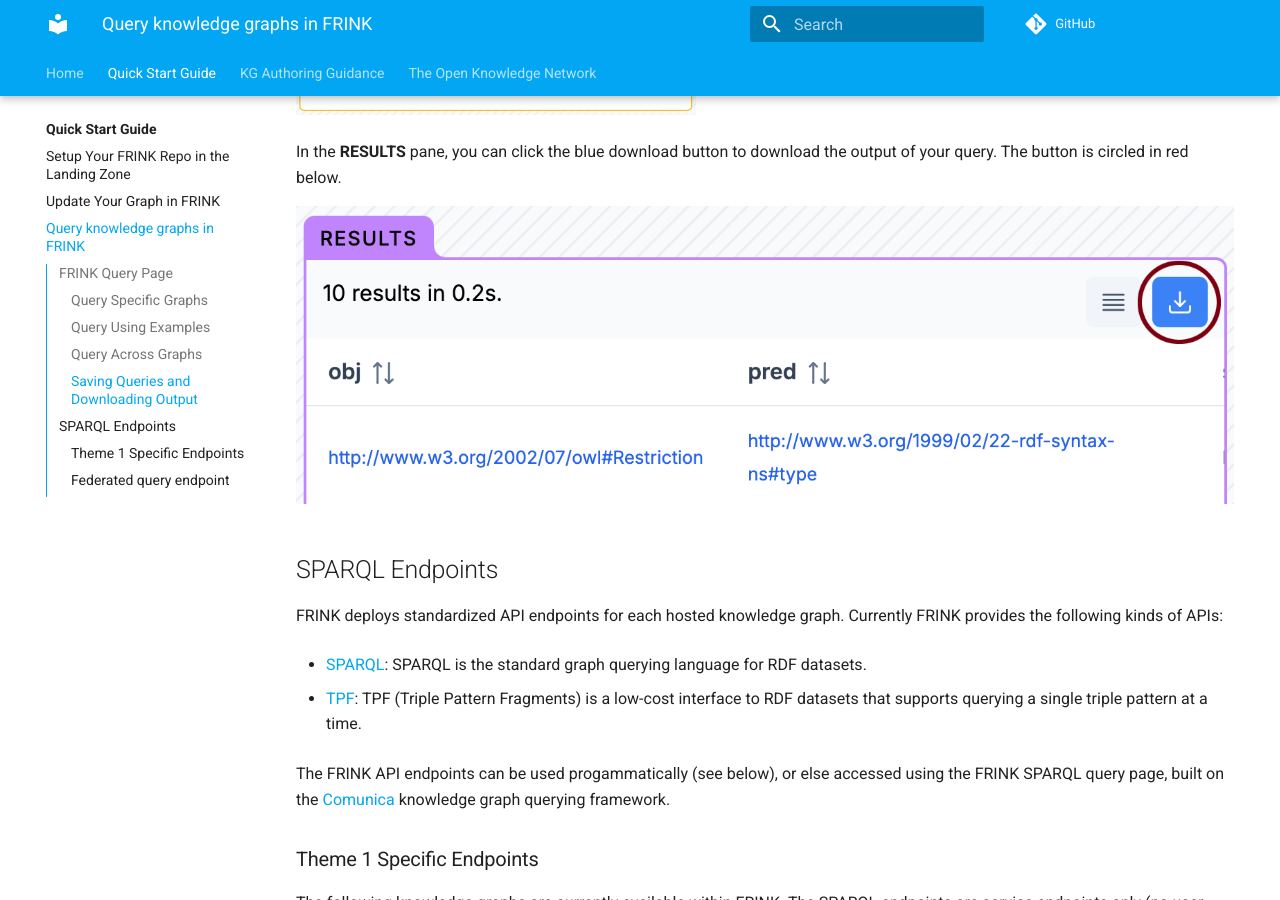
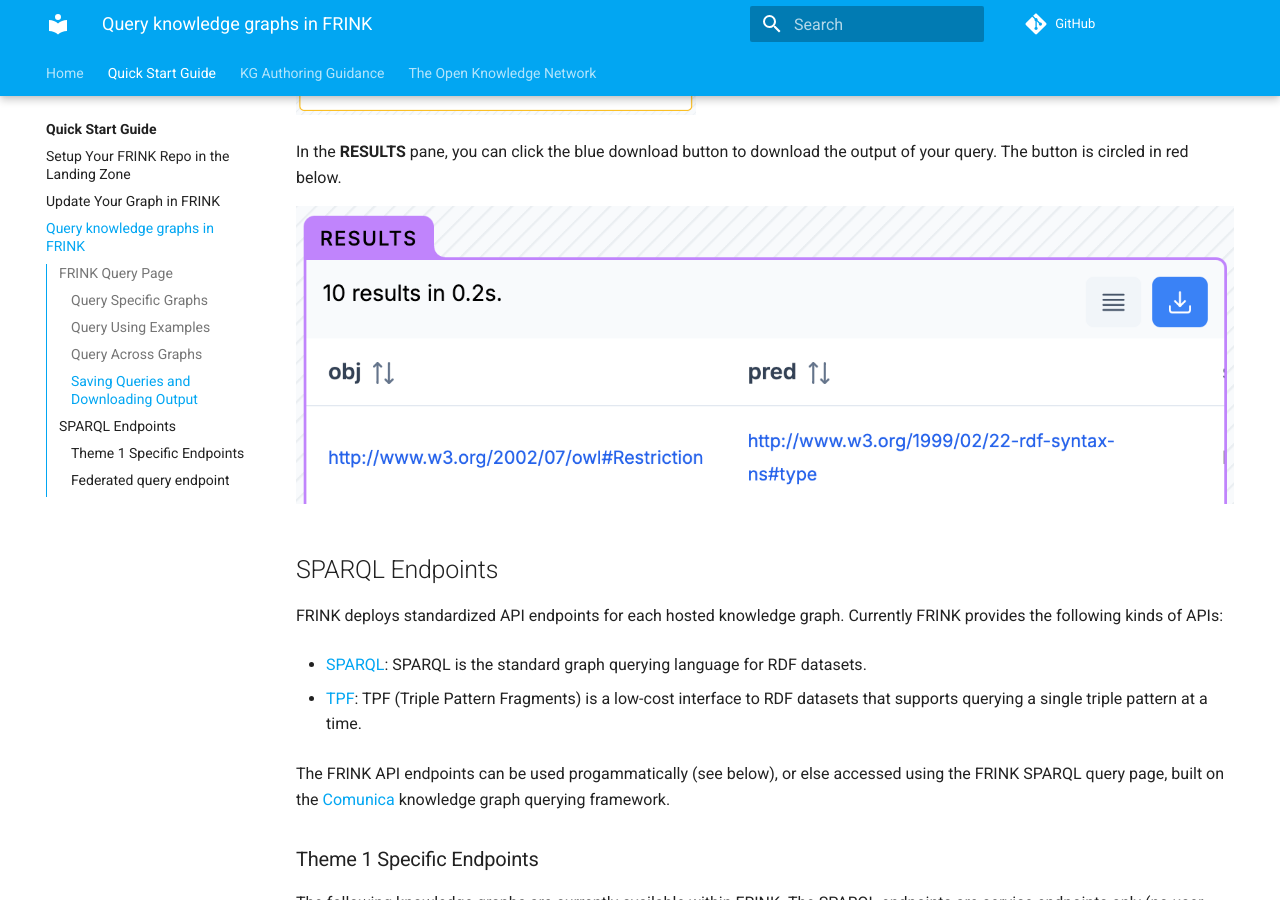
Before and after one commit to frink-okn/frink-landing-zone, an MkDocs documentation site: the page built from docs/help/query-page.md, in a window 1280 px wide and 900 px high, scrolled down 1988 px. Built offline with MkDocs 1.6.1 and Material for MkDocs 9.7.7, drawn with Linux system fonts in a browser that asks for light colours; comment, search, counter and statistics services are not loaded.

Commit message:
i hate github

```diff
--- a/docs/help/query-page.md
+++ b/docs/help/query-page.md
@@ -38,7 +38,7 @@
 
 In the **RESULTS** pane, you can click the blue download button to download the output of your query. The button is circled in red below.
 
-<img src="../../assets/images/Results2.png">
+<img src="../../assets/images/Results.png">
 
 ## SPARQL Endpoints
 
```
